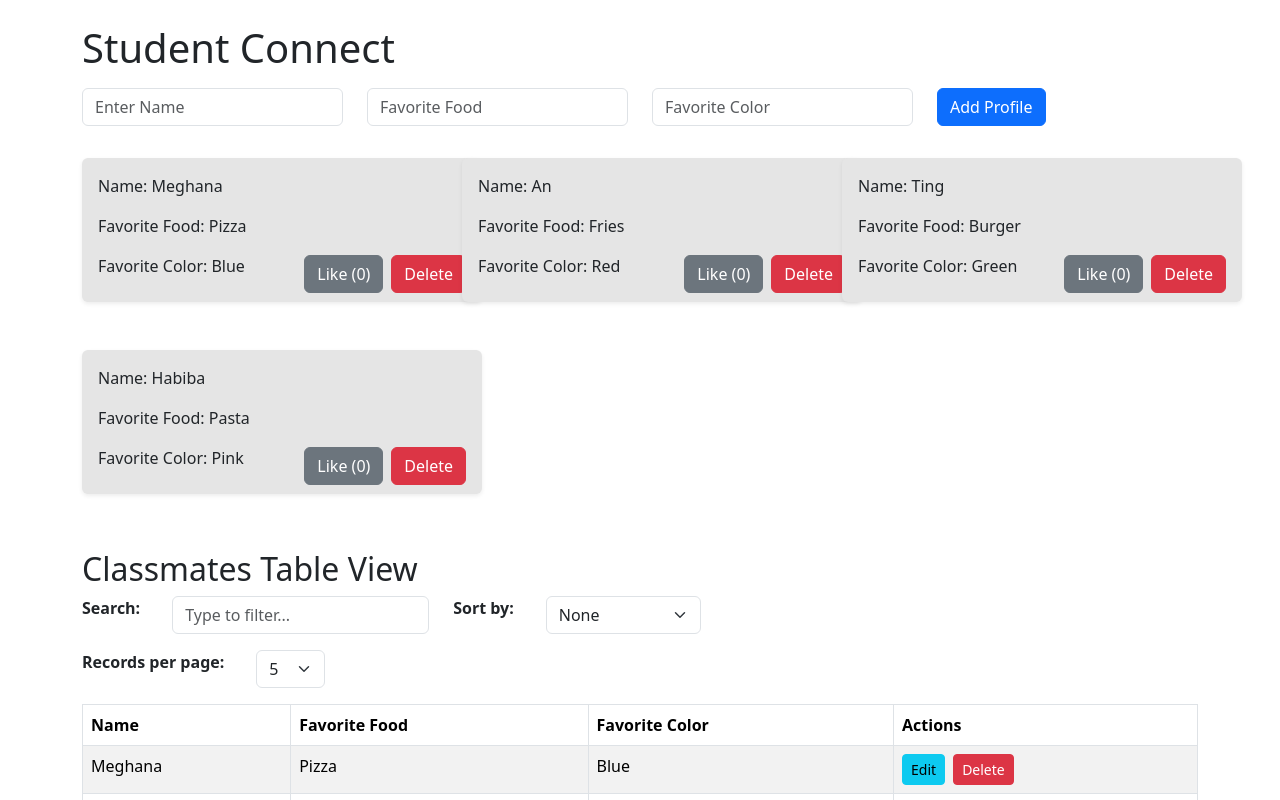
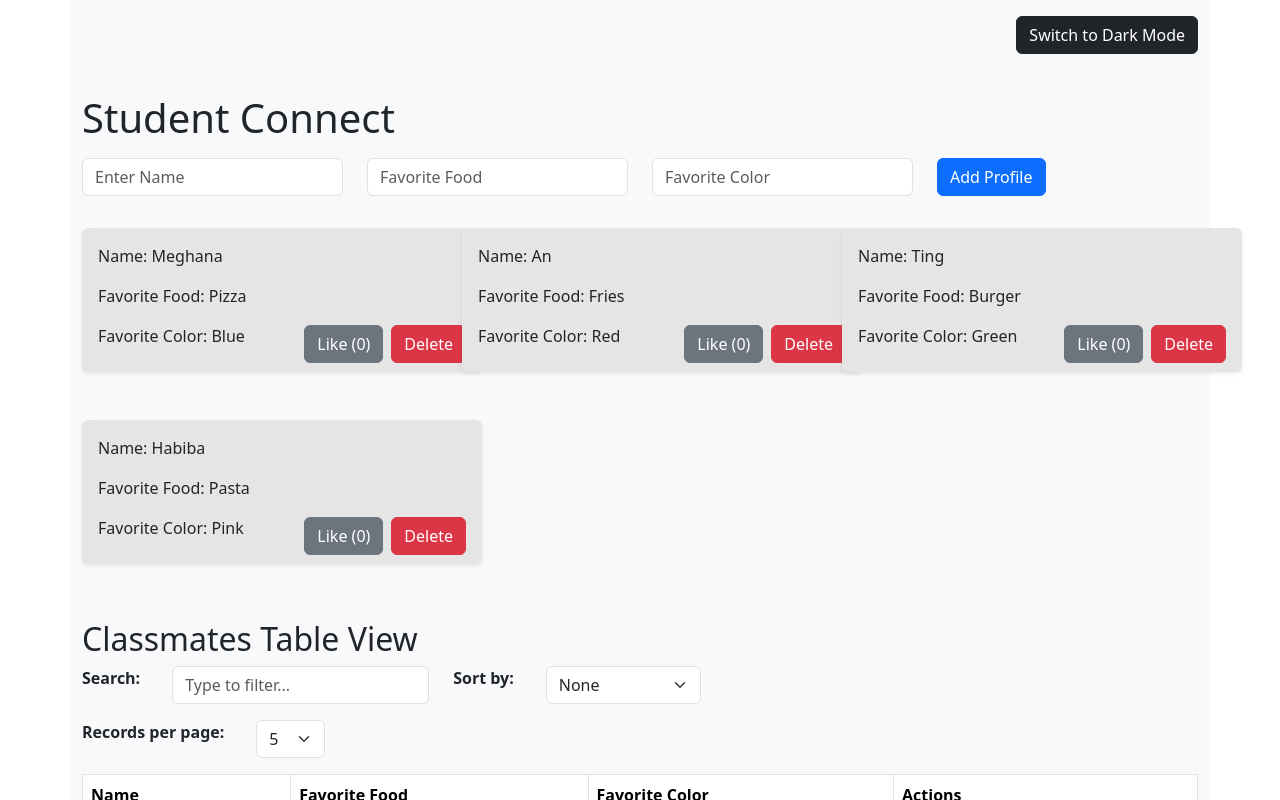
Before and after one commit to ishratmohima/my_classmates, a React (Create React App) app: page / in a window 1280 px wide. Shown: the top 800 px of the page. Built offline with nearby package versions, Linux system fonts and the light colour scheme.

Commit message:
DOK Level 4: Added Dark Mode

```diff
--- a/src/App.js
+++ b/src/App.js
@@ -9,6 +9,7 @@ import {
   Modal
 } from "react-bootstrap";
 import PersonCard from "./components/PersonCard";
+
 
 // A list of initial classmates to display when the app starts
 const initialPeople = [
@@ -208,8 +209,24 @@ function App() {
   // Calculate total pages after filtering
   const totalPages = Math.ceil(filteredPeople.length / pageSize);
 
+  // Track whether dark mode is active
+const [isDarkMode, setIsDarkMode] = useState(false);
+
+// This function flips the dark mode setting
+const toggleDarkMode = () => {
+  setIsDarkMode((prev) => !prev);
+};
+
   return (
-    <Container>
+    <Container
+    className={isDarkMode ? "bg-dark text-white min-vh-100" : "bg-light min-vh-100"}
+  >
+  {/* Added Toggle Button for shifting to Dark Mode */}
+    <div className="py-3 text-end">
+      <Button variant={isDarkMode ? "secondary" : "dark"} onClick={toggleDarkMode}>
+        {isDarkMode ? "Switch to Light Mode" : "Switch to Dark Mode"}
+      </Button>
+    </div>
       <h1 className="text-left mt-4">Student Connect</h1>
 
       {/* Form for adding a new profile */}
```
Also changed, not shown: src/index.js (+9 -3 lines).
